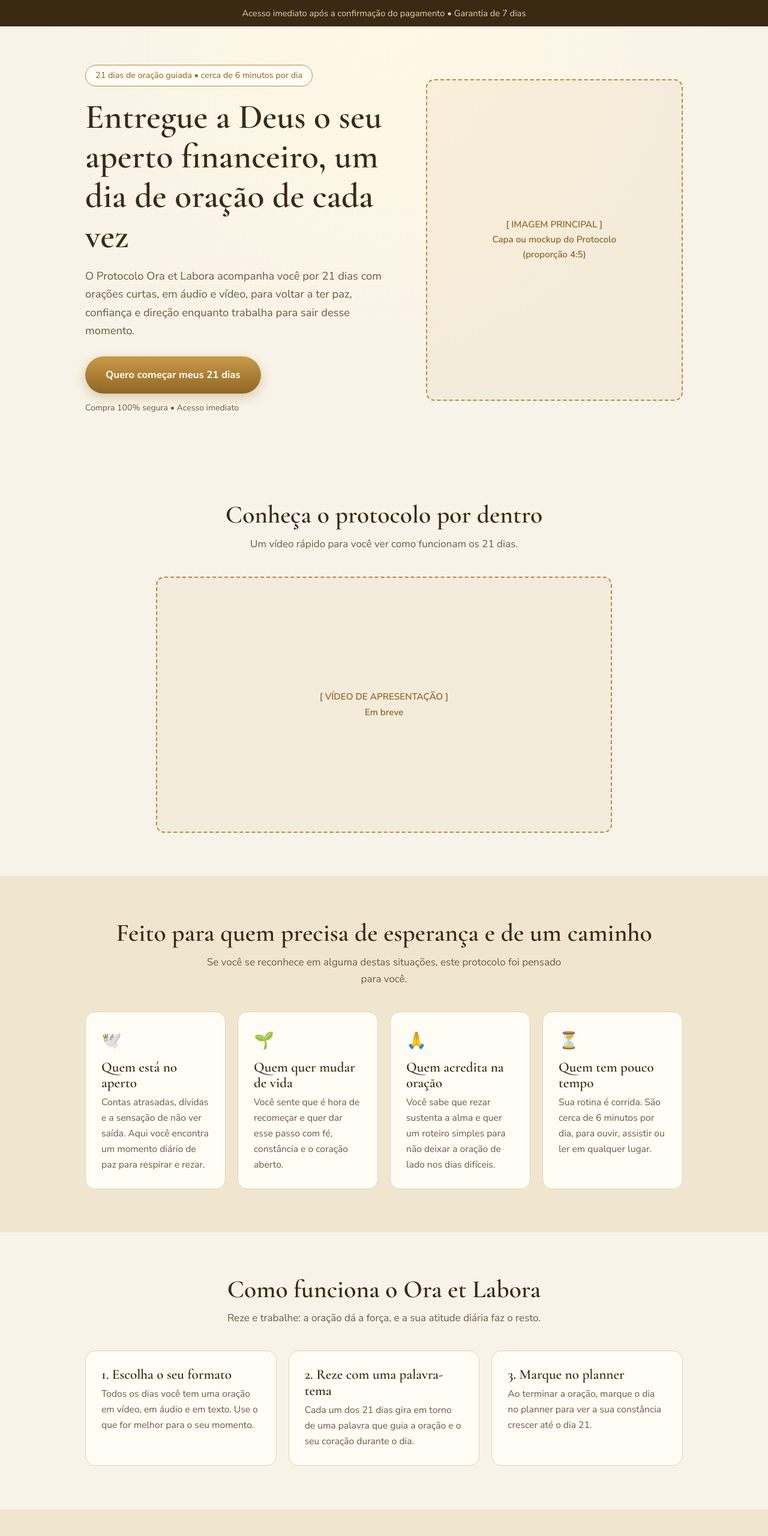
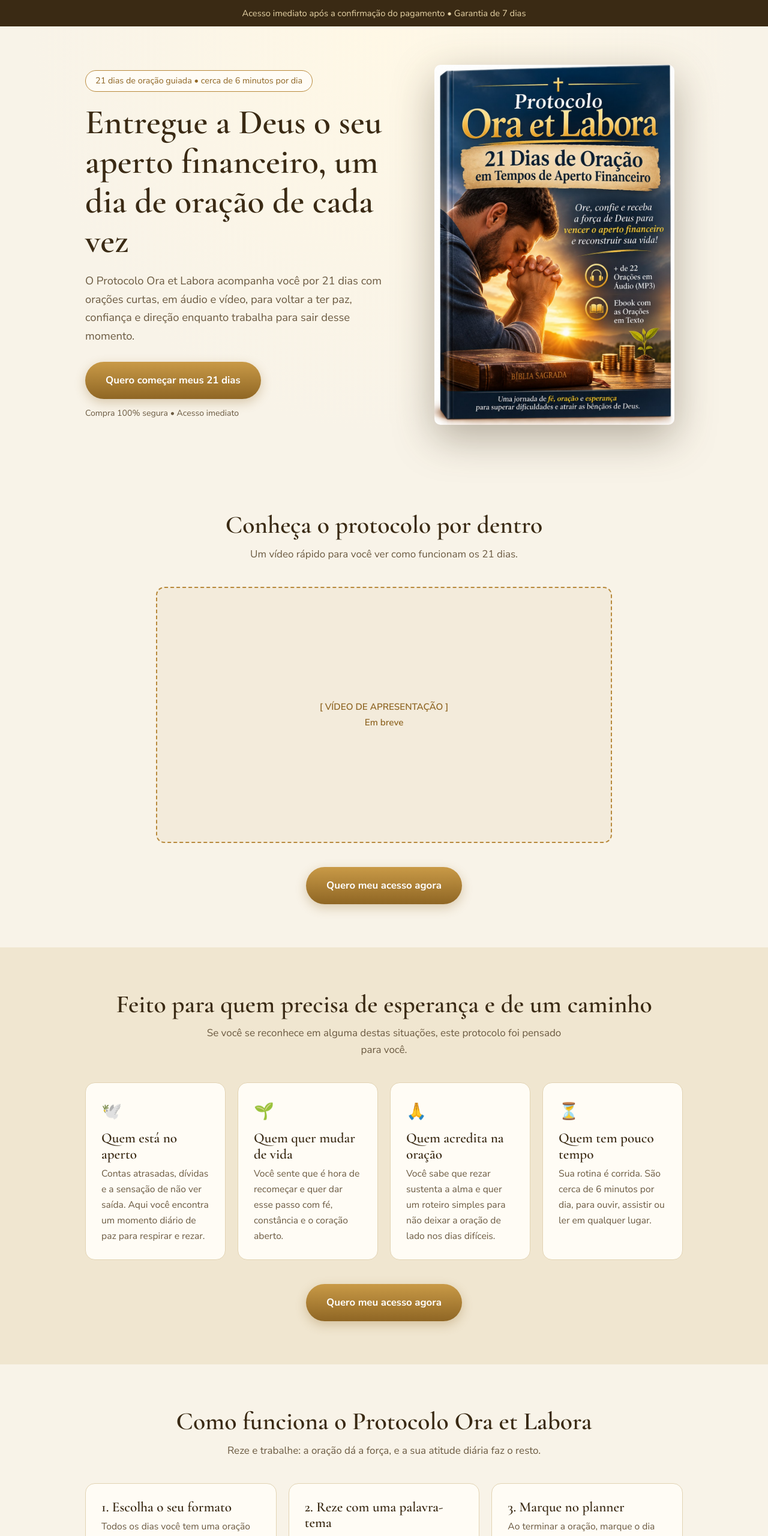
Before and after one commit to FelipeSamsel/protocolopalavrasanta, a plain HTML site: page index.html in a window 1280 px wide. Shown: the top 2560 px of the page at 60% size. Drawn offline with nearby package versions, Linux system fonts and the light colour scheme.

Commit message:
Index atualizado e adc capa

```diff
--- a/index.html
+++ b/index.html
@@ -31,6 +31,7 @@ section{padding:72px 0}
 .btn{display:inline-block;background:linear-gradient(180deg,#C99A47,var(--gold-d));color:#fff;text-decoration:none;font-weight:700;font-size:1.05rem;padding:17px 34px;border-radius:999px;box-shadow:0 6px 18px rgba(143,102,36,.3);transition:transform .15s,box-shadow .15s}
 .btn:hover{transform:translateY(-2px);box-shadow:0 10px 24px rgba(143,102,36,.38)}
 .btn:focus-visible,summary:focus-visible{outline:3px solid var(--ink);outline-offset:3px}
+.cta-row{text-align:center;margin-top:40px}
 .micro{font-size:.88rem;color:var(--ink2);margin-top:12px}
 .ph{border:2px dashed var(--gold);background:rgba(184,137,59,.07);border-radius:14px;display:flex;align-items:center;justify-content:center;text-align:center;color:var(--gold-d);font-weight:600;padding:18px;font-size:.95rem}
 
@@ -39,7 +40,8 @@ section{padding:72px 0}
 .hero .wrap{display:grid;grid-template-columns:1.1fr .9fr;gap:44px;align-items:center}
 .badge{display:inline-block;border:1px solid var(--gold);color:var(--gold-d);border-radius:999px;padding:5px 16px;font-size:.9rem;margin-bottom:18px;background:var(--card)}
 .hero p.lead{font-size:1.15rem;color:var(--ink2);margin:18px 0 28px;max-width:520px}
-.hero .ph{aspect-ratio:4/5}
+.cover{display:block;width:100%;height:auto;border-radius:10px;filter:drop-shadow(0 22px 34px rgba(58,42,20,.35))}
+.hero .cover{max-width:400px;margin:0 auto}
 
 /* video */
 .video{aspect-ratio:16/9;max-width:760px;margin:0 auto}
@@ -68,7 +70,7 @@ section{padding:72px 0}
 
 /* offer */
 .offer{max-width:520px;margin:0 auto;background:var(--card);border:2px solid var(--gold);border-radius:22px;padding:36px 30px;text-align:center;box-shadow:0 18px 50px rgba(143,102,36,.18)}
-.offer .ph{aspect-ratio:16/10;margin:18px 0}
+.offer .cover{max-width:250px;margin:22px auto}
 .offer ul{list-style:none;text-align:left;display:grid;gap:10px;margin:20px 0 24px}
 .offer li{padding-left:28px;position:relative}
 .offer li::before{content:"✓";position:absolute;left:0;color:var(--gold-d);font-weight:700}
@@ -96,7 +98,7 @@ footer p{max-width:720px;margin:0 auto 8px}
 @media(max-width:800px){
   section{padding:54px 0}
   .hero .wrap,.receive{grid-template-columns:1fr}
-  .hero .ph{aspect-ratio:16/10;order:-1}
+  .hero .cover{order:-1;max-width:290px}
   .hero{text-align:center}.hero p.lead{margin-left:auto;margin-right:auto}
   .guar{flex-direction:column;text-align:center}
 }
@@ -116,8 +118,7 @@ footer p{max-width:720px;margin:0 auto 8px}
       <a class="btn" href="#oferta">Quero começar meus 21 dias</a>
       <p class="micro">Compra 100% segura • Acesso imediato</p>
     </div>
-    <!-- IMAGEM: capa / mockup do protocolo (proporção 4:5). Troque o div abaixo por: <img src="capa.jpg" alt="Protocolo Ora et Labora"> -->
-    <div class="ph">[ IMAGEM PRINCIPAL ]<br>Capa ou mockup do Protocolo<br>(proporção 4:5)</div>
+    <img class="cover" src="capa.jpg" alt="Protocolo Ora et Labora: 21 Dias de Oração em Tempos de Aperto Financeiro" width="600" height="900" fetchpriority="high">
   </div>
 </header>
 
@@ -127,6 +128,7 @@ footer p{max-width:720px;margin:0 auto 8px}
     <p class="sub">Um vídeo rápido para você ver como funcionam os 21 dias.</p>
     <!-- VÍDEO: substitua o div abaixo por <iframe src="URL_DO_VIDEO" allowfullscreen></iframe> ou <video controls src="video.mp4"></video> -->
     <div class="ph video">[ VÍDEO DE APRESENTAÇÃO ]<br>Em breve</div>
+    <div class="cta-row"><a class="btn" href="#oferta">Quero meu acesso agora</a></div>
   </div>
 </section>
 
@@ -140,18 +142,20 @@ footer p{max-width:720px;margin:0 auto 8px}
       <div class="card"><div class="ico">🙏</div><h3>Quem acredita na oração</h3><p>Você sabe que rezar sustenta a alma e quer um roteiro simples para não deixar a oração de lado nos dias difíceis.</p></div>
       <div class="card"><div class="ico">⏳</div><h3>Quem tem pouco tempo</h3><p>Sua rotina é corrida. São cerca de 6 minutos por dia, para ouvir, assistir ou ler em qualquer lugar.</p></div>
     </div>
+    <div class="cta-row"><a class="btn" href="#oferta">Quero meu acesso agora</a></div>
   </div>
 </section>
 
 <section>
   <div class="wrap">
-    <h2>Como funciona o Ora et Labora</h2>
+    <h2>Como funciona o Protocolo Ora et Labora</h2>
     <p class="sub">Reze e trabalhe: a oração dá a força, e a sua atitude diária faz o resto.</p>
     <div class="grid g3">
       <div class="card"><h3>1. Escolha o seu formato</h3><p>Todos os dias você tem uma oração em vídeo, em áudio e em texto. Use o que for melhor para o seu momento.</p></div>
       <div class="card"><h3>2. Reze com uma palavra-tema</h3><p>Cada um dos 21 dias gira em torno de uma palavra que guia a oração e o seu coração durante o dia.</p></div>
       <div class="card"><h3>3. Marque no planner</h3><p>Ao terminar a oração, marque o dia no planner para ver a sua constância crescer até o dia 21.</p></div>
     </div>
+    <div class="cta-row"><a class="btn" href="#oferta">Quero meu acesso agora</a></div>
   </div>
 </section>
 
@@ -169,6 +173,7 @@ footer p{max-width:720px;margin:0 auto 8px}
         <li><b>Planner</b> para marcar cada oração feita ao longo dos 21 dias</li>
         <li><b>Acesso imediato</b> após a confirmação do pagamento</li>
       </ul>
+      <a class="btn" href="#oferta">Quero meu acesso agora</a>
     </div>
   </div>
 </section>
@@ -183,6 +188,7 @@ footer p{max-width:720px;margin:0 auto 8px}
       <div class="card t"><p>"[ Depoimento 2 ]"</p><div class="who"><div class="av">CD</div><div><b>Nome Sobrenome</b><small>Cidade, UF</small></div></div></div>
       <div class="card t"><p>"[ Depoimento 3 ]"</p><div class="who"><div class="av">EF</div><div><b>Nome Sobrenome</b><small>Cidade, UF</small></div></div></div>
     </div>
+    <div class="cta-row"><a class="btn" href="#oferta">Quero meu acesso agora</a></div>
   </div>
 </section>
 
@@ -191,9 +197,8 @@ footer p{max-width:720px;margin:0 auto 8px}
     <h2>Comece hoje o seu Protocolo de 21 dias</h2>
     <p class="sub">Um acesso, tudo incluso, com garantia.</p>
     <div class="offer">
-      <h3>Protocolo Ora et Labora</h3>
-      <p style="color:var(--ink2)">21 Dias de Oração em Tempos de Aperto Financeiro</p>
-      <div class="ph">[ IMAGEM ] Capa do produto</div>
+      <h3>Protocolo Ora et Labora: 21 Dias de Oração em Tempos de Aperto Financeiro</h3>
+      <img class="cover" src="capa.jpg" alt="Protocolo Ora et Labora: 21 Dias de Oração em Tempos de Aperto Financeiro" width="600" height="900" loading="lazy">
       <ul>
         <li>22 vídeos com a oração de cada dia</li>
         <li>22 áudios para ouvir onde quiser</li>
@@ -217,6 +222,7 @@ footer p{max-width:720px;margin:0 auto 8px}
         <p style="color:var(--ink2)">Faça a oração, conheça o material e, se nos primeiros 7 dias você sentir que não é para você, envie um e-mail e devolvemos 100% do valor, sem perguntas e sem burocracia.</p>
       </div>
     </div>
+    <div class="cta-row"><a class="btn" href="#oferta">Quero meu acesso agora</a></div>
   </div>
 </section>
 
@@ -231,6 +237,7 @@ footer p{max-width:720px;margin:0 auto 8px}
     <details><summary>Posso imprimir o material?</summary><p>Sim. O PDF com todos os textos e o planner foram feitos para impressão.</p></details>
     <details><summary>O protocolo garante resultados financeiros?</summary><p>Não. O protocolo é um material de fé e de apoio espiritual, e não promete ganhos ou resultados financeiros. A oração fortalece o coração, e a mudança vem junto com a sua ação e o seu trabalho.</p></details>
     <details><summary>E se eu não gostar?</summary><p>Você tem 7 dias de garantia. Basta enviar um e-mail e devolvemos 100% do valor.</p></details>
+    <div class="cta-row"><a class="btn" href="#oferta">Quero meu acesso agora</a></div>
   </div>
 </section>
 
@@ -244,7 +251,7 @@ footer p{max-width:720px;margin:0 auto 8px}
 
 <footer>
   <div class="wrap">
-    <p>© 2026 Protocolo Ora et Labora. Todos os direitos reservados.</p>
+    <p>© 2026 Protocolo Ora et Labora: 21 Dias de Oração em Tempos de Aperto Financeiro. Todos os direitos reservados.</p>
     <p>Este é um material de natureza espiritual e devocional. Não substitui orientação profissional financeira, jurídica ou psicológica e não garante resultados financeiros.</p>
   </div>
 </footer>
```
Also changed, not shown: capa.jpg (added).
